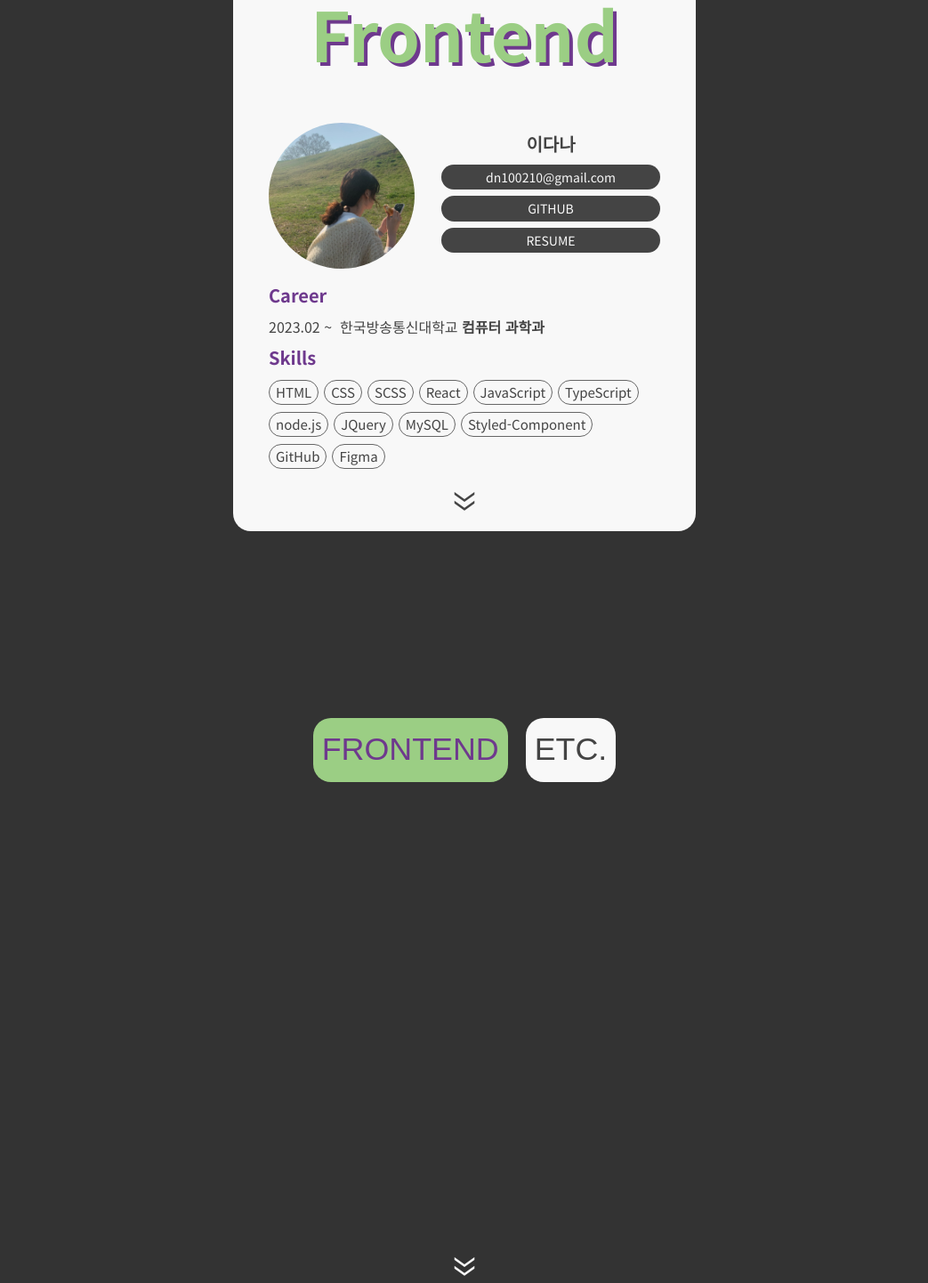
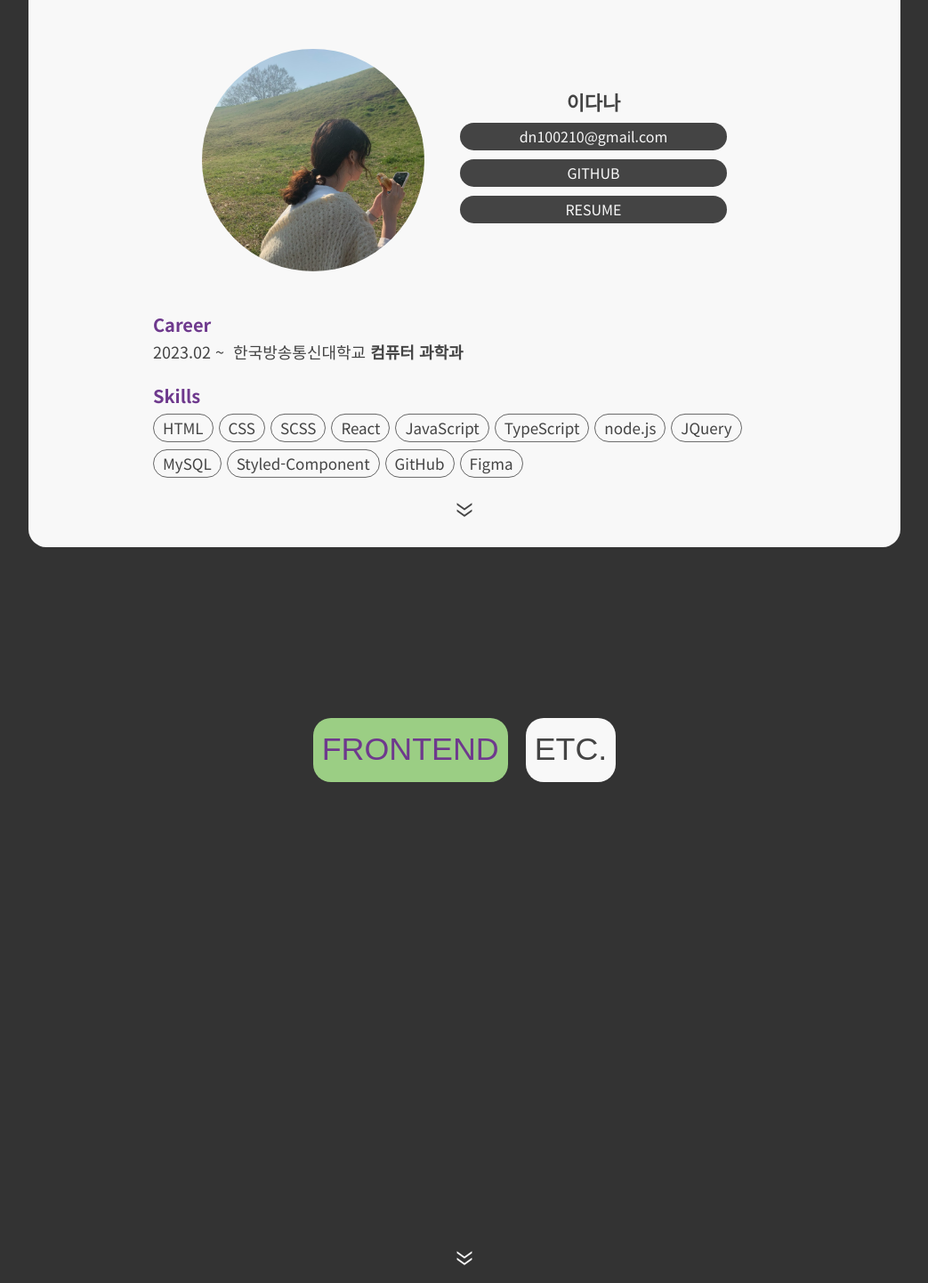
Before and after one commit to dada-see/dana-portfolio, a React (Create React App) app: page / in a window 1280 px wide. Shown: the part 968-2410 px from the top of the page at 89% size, without its empty margins (118-1161 px from the left). Built offline with nearby package versions, Linux system fonts and the light colour scheme.

Commit message:
포트폴리오 수정

```diff
--- a/package.json
+++ b/package.json
@@ -7,12 +7,16 @@
     "@testing-library/jest-dom": "^5.17.0",
     "@testing-library/react": "^13.4.0",
     "@testing-library/user-event": "^13.5.0",
+    "axios": "^1.6.7",
+    "moment": "^2.30.1",
     "react": "^18.2.0",
+    "react-calendar": "^4.8.0",
     "react-dom": "^18.2.0",
-    "react-router-dom": "^6.22.0",
+    "react-router-dom": "^6.22.1",
     "react-scripts": "5.0.1",
     "react-scroll": "^1.9.0",
     "react-slick": "^0.30.2",
+    "styled-components": "^5.3.11",
     "three": "^0.161.0",
     "web-vitals": "^2.1.4"
   },
--- a/src/component/Contact.js
+++ b/src/component/Contact.js
@@ -75,14 +75,14 @@ const Contact = () => {
                         </p>
                     </form>
                 </div>
-                <Link
-                    to="Main"
-                    smooth="true"
-                    duration={500}
-                    className="scrollDown"
-                >
-                    <span className="material-symbols-outlined">Double_Arrow</span>
-                </Link>
+                <div className="scrollDown">
+                    <Link
+                        to="Main"
+                        smooth="true"
+                        duration={500}
+                        className="material-symbols-outlined"
+                    >Double_Arrow</Link>
+                </div>
             </div>
         </div>
     )
--- a/src/component/Main.js
+++ b/src/component/Main.js
@@ -37,14 +37,14 @@ const Main = () => {
                     <p className="frontend" ref={frontRef}>FRONTEND</p>
                     <p className="myName">LEE DANA</p>
                 </div>
-                <Link
-                    to="MyInfo"
-                    smooth="true"
-                    duration={500}
-                    className="scrollDown"
-                >
-                    <span className="material-symbols-outlined">Double_Arrow</span>
-                </Link>
+                <div className="scrollDown">
+                    <Link
+                        to="MyInfo"
+                        smooth="true"
+                        duration={500}
+                        className="material-symbols-outlined"
+                    >Double_Arrow</Link>
+                </div>
             </div>
         </div>
     )
--- a/src/component/MyInfo.js
+++ b/src/component/MyInfo.js
@@ -55,14 +55,14 @@ const MyInfo = () => {
                         <p>Figma</p>
                     </div>
                 </div>
-                <Link
-                    to="MySkills"
-                    smooth="true"
-                    duration={500}
-                    className="scrollDown"
-                >
-                    <span className="material-symbols-outlined">Double_Arrow</span>
-                </Link>
+                <div className="scrollDown">
+                    <Link
+                        to="MySkills"
+                        smooth="true"
+                        duration={500}
+                        className="material-symbols-outlined"
+                    >Double_Arrow</Link>
+                </div>
             </div>
         </div>
     )
--- a/src/component/MyProjects.js
+++ b/src/component/MyProjects.js
@@ -1,6 +1,7 @@
+import Slider from "react-slick";
 import Project from "./Project";
 import { Link } from 'react-scroll';
-import Slider from "react-slick";
+
 
 
 const MyProjects = () => {
@@ -8,10 +9,10 @@ const MyProjects = () => {
         // className: "center",
         arrows: false,
         // centerMode: true,
-        infinite: true,
+        infinite: false,
         // centerPadding: "60px",
-        slidesToShow: 3,
-        speed: 500
+        slidesToShow: 1,
+        // speed: 500
     };
 
     return (
@@ -37,6 +38,7 @@ const MyProjects = () => {
                                 <>
                                     <p>React 사용</p>
                                     <p>네이버 지도 api 활용</p>
+                                    <p>React Sikck 라이브러리 활용</p>
                                     <p>Styled-Component 활용</p>
                                     <p>반려동물 데이터 생성, 삭제, 수정</p>
                                 </>
@@ -65,6 +67,7 @@ const MyProjects = () => {
                                 <>
                                     <p>반응형 웹 페이지</p>
                                     <p>JQuery로 동적인 페이지 구현</p>
+                                    <p>Slick 라이브러리 사용</p>
                                 </>
                             }
                             icon={
@@ -150,16 +153,16 @@ const MyProjects = () => {
                                 </>
                             }
                         />
-                    {/* </Slider> */}
+                    {/* </Slidㄴer> */}
                 </div>
-                <Link
-                    to="Contact"
-                    smooth="true"
-                    duration={500}
-                    className="scrollDown"
-                >
-                    <span className="material-symbols-outlined">Double_Arrow</span>
-                </Link>
+                <div className="scrollDown">
+                    <Link
+                        to="Contact"
+                        smooth="true"
+                        duration={500}
+                        className="material-symbols-outlined"
+                    >Double_Arrow</Link>
+                </div>
             </div>
         </div>
     )
--- a/src/component/MySkills.js
+++ b/src/component/MySkills.js
@@ -21,14 +21,14 @@ const MySkills = () => {
                         btnText={'ETC.'}
                         click={handleBtn} />
                 </div>
-                <Link
-                    to="MyProjects"
-                    smooth="true"
-                    duration={500}
-                    className="scrollDown"
-                >
-                    <span className="material-symbols-outlined">Double_Arrow</span>
-                </Link>
+                <div className="scrollDown">
+                    <Link
+                        to="MyProjects"
+                        smooth="true"
+                        duration={500}
+                        className="material-symbols-outlined"
+                    >Double_Arrow</Link>
+                </div>
             </div>
         </div>
     )
--- a/src/index.js
+++ b/src/index.js
@@ -4,6 +4,7 @@ import './index.css';
 import App from './App';
 import "./styles/styles.scss";
 
+
 const root = ReactDOM.createRoot(document.getElementById('root'));
 root.render(
     <App />
--- a/src/styles/contact.scss
+++ b/src/styles/contact.scss
@@ -27,14 +27,16 @@ $darkgrey: #444;
     width: 100%;
     height: 100vh;
     min-height: 650px;
+    padding-top: 20px;
+    padding-bottom: 50px;
+    box-sizing: border-box;
     .contact_wrap {
         position: absolute;
         top: 50%;
         left: 50%;
         transform: translate(-50%, -50%);
         width: calc(100% - 40px);
-        min-height: 650px;
-        padding-bottom: 100px;
+        padding-bottom: 50px;
         box-sizing: border-box;
         h1 {
             text-align: center;
--- a/src/styles/myInfo.scss
+++ b/src/styles/myInfo.scss
@@ -98,7 +98,7 @@ $white : #f8f8f8;
             }
         }
         .scrollDown{
-            span{
+            .material-symbols-outlined{
                 color: $darkgrey;
             }
         }
@@ -165,3 +165,95 @@ $white : #f8f8f8;
         }
     }
 }
+
+/* 768px 시작 (태블릿) */
+@media screen and (min-width:768px){
+    .MyInfo{
+        .MyInfo_wrap{
+            width: calc(100% - 100px);
+            max-width: 100%;
+            margin: 0 auto;
+            .profile{
+                margin-bottom: 20px;
+                .photo{
+                    width: 40%;
+                    height: 40%;
+                    margin: 0 40px 0 0;
+                }
+                > div{
+                    .name{
+                        font-size: 22px;
+                    }
+                    .myLink{
+                        p{
+                            font-size: 16px;
+                            margin-bottom: 10px;
+                        }
+                    }
+                }
+            }
+            .career{
+                h3{
+                    margin: 30px 0 10px;
+                }
+                .university{
+                    font-size: 18px;
+                    > span:first-child{
+                        display: inline-block;
+                    }
+                }
+            }
+            .skills{
+                h3{
+                    margin: 30px 0 10px;
+                }
+                .skillsTxt{
+                    p{
+                        padding: 5px 10px;
+                        font-size: 17px;
+                    }
+                }
+            }
+        }
+    }
+}
+
+/* 1024px 시작 (pc) */
+@media screen and (min-width:1024px){
+    .MyInfo{
+        .MyInfo_wrap{
+            display: flex;
+            flex-direction: column;
+            align-items: center;
+            width: calc(100% - 300px);
+            max-width: 1000px;
+            padding: 10px 20px 70px;
+            .profile{
+                justify-content: space-evenly;
+                .photo{
+                    width: 250px;
+                    height: 250px;
+                }
+                > div{
+                    width: 300px;
+                    .myLink{
+                        p:hover{
+                            a{
+                                background-color: #ccc;
+                                color: $darkgrey;
+                            }
+                        }
+                    }
+                }
+            }
+            .career{
+                width: 80%;
+                max-width: 700px;
+            }
+            .skills{
+                width: 80%;
+                max-width: 700px;
+            }
+        }
+    }
+}
--- a/src/styles/styles.scss
+++ b/src/styles/styles.scss
@@ -34,7 +34,7 @@ h1{
     left: 0;
     height: 40px;
     text-align: center;
-    span{
+    .material-symbols-outlined{
         color: $white;
         font-size: 30px;
         transform: rotate(90deg);
@@ -42,6 +42,7 @@ h1{
         animation-duration: 0.8s;
         animation-iteration-count: infinite;
         animation-direction: alternate;
+        cursor: pointer;
     }
 }
 
@@ -57,3 +58,16 @@ h1{
         }
     }
 }
+
+/* 1024px 시작 (pc) */
+@media screen and (min-width:1024px){
+    h1{
+        font-size: 50px;
+        text-shadow: 4px 4px 0 $purple;
+    }
+    .scrollDown{
+        span{
+            font-size: 40px;
+        }
+    }
+}
```
Also changed, not shown: src/styles/myProjects.scss (+74 -3 lines), src/styles/main.scss (line endings or trailing spaces), 1 other file (tests, documents, lock files or other folders).
